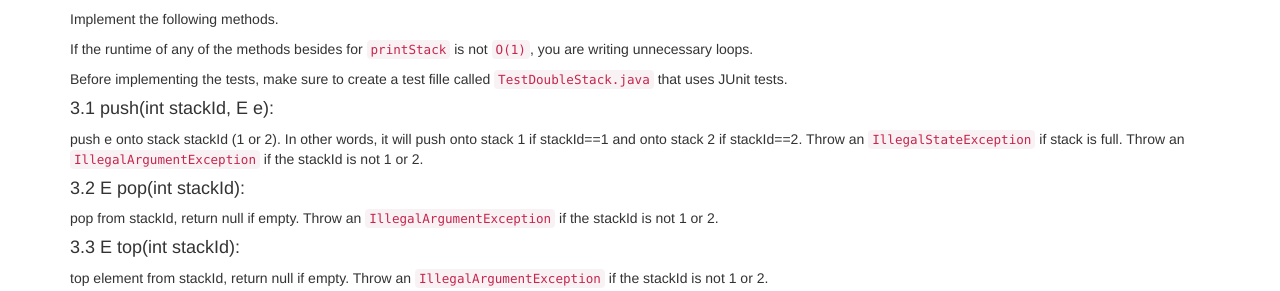
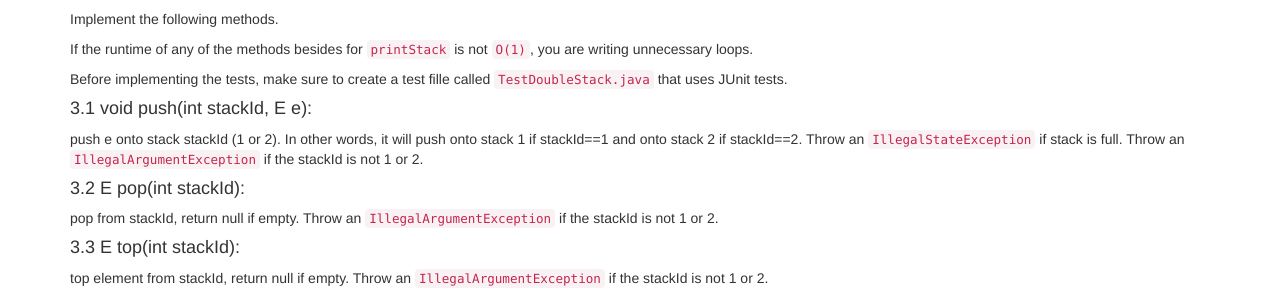
Before and after one commit to kalte0/BMC-CS-151.github.io, a Jekyll site: the page built from labs/Lab05.md, in a window 1280 px wide and 900 px high, scrolled down 1796 px. Shown: the part 162-453 px from the top of the window. Built offline with Jekyll 4.4.1, drawn with Linux system fonts in a browser that asks for light colours; nearby versions of some CDN libraries.

Commit message:
Update Lab05.md

```diff
--- a/labs/Lab05.md
+++ b/labs/Lab05.md
@@ -175,7 +175,7 @@ If the runtime of any of the methods besides for `printStack` is not
 Before implementing the tests, make sure to create a test fille called `TestDoubleStack.java`
 that uses JUnit tests.
 
-#### 3.1 push(int stackId, E e):
+#### 3.1 void push(int stackId, E e):
 push e onto stack stackId (1 or 2). In other words, it
 will push onto stack 1 if stackId==1 and onto stack 2 if stackId==2. Throw an
 `IllegalStateException` if stack is full. Throw an `IllegalArgumentException` if the stackId is not 1 or 2.
```
